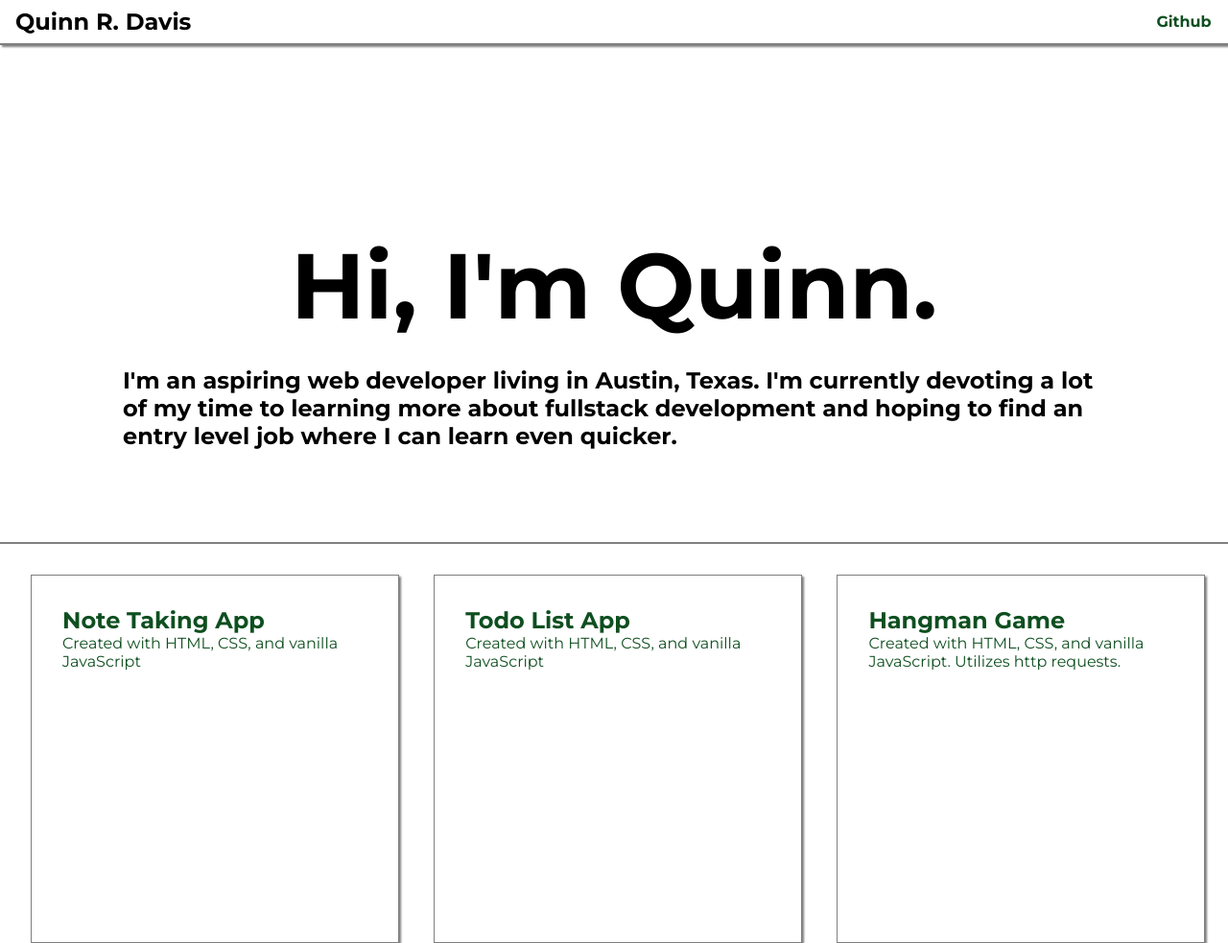
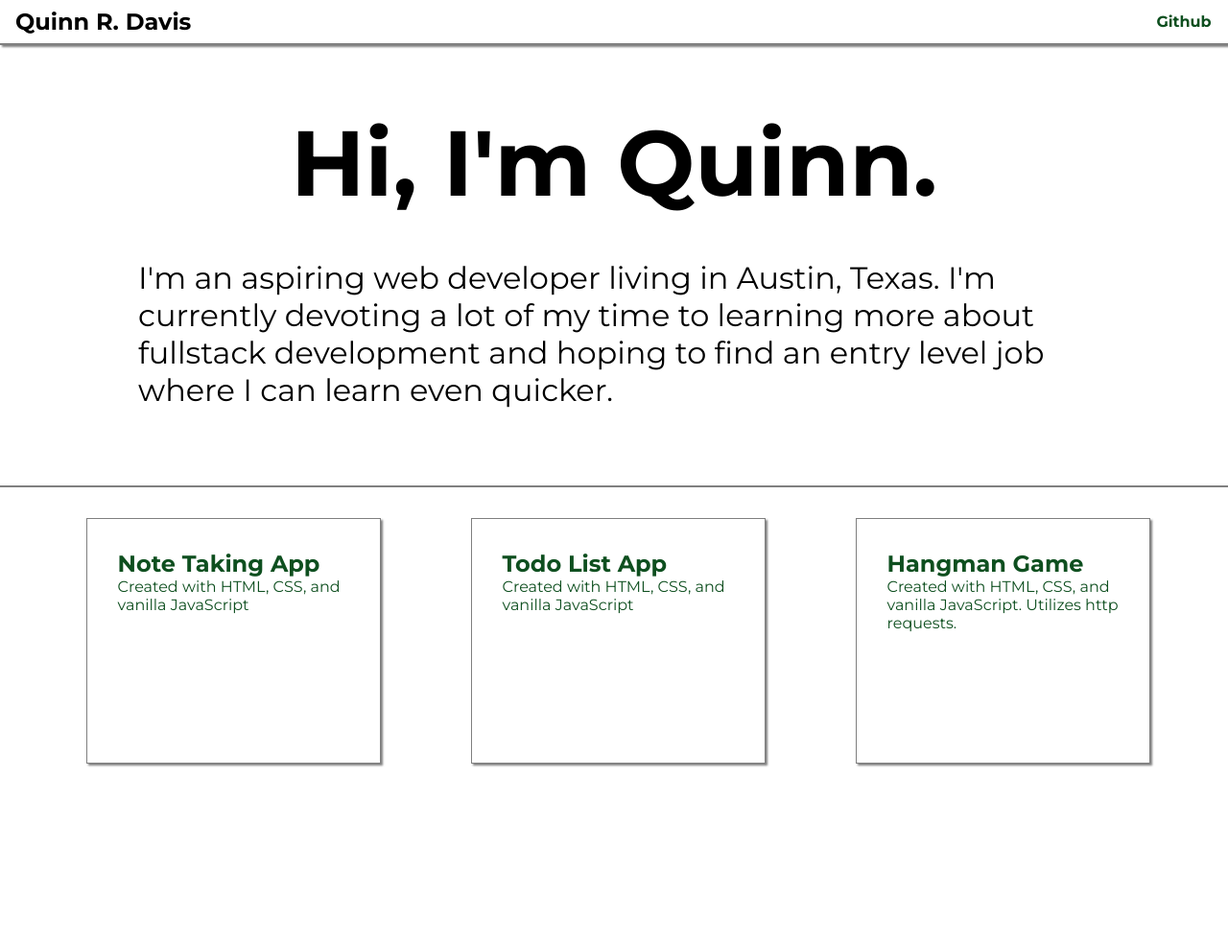
Before and after one commit to quinnrdavis/portfolio-site, a website built with webpack: page public/index.html in a window 1280 px wide. Shown: the whole page at 96% size. After the commit the page ends 800 px from the top, so only its background shows below. Built offline with nearby package versions, Linux system fonts and the light colour scheme.

Commit message:
updated styles to be mobile-first and responsive

```diff
--- a/public/styles/styles.css
+++ b/public/styles/styles.css
@@ -45,29 +45,27 @@ body {
 }
 
 .greeting {
-  margin-top: 6rem;
+  margin-top: 2rem;
   text-align: center;
-  padding: 6rem 0;
   border-bottom: 2px solid gray;
 }
 
 .greeting h1 {
-  font-size: 6rem;
+  font-size: 3rem;
 }
 
 .greeting h2 {
-  margin-top: 1.6rem;
+  font-size: 1rem;
+  font-weight: lighter;
+  padding: 1rem;
+  margin: 1.6rem 0;
   text-align: left;
-  padding: 0 8rem;
 }
 
 .project {
-  display: inline-block;
-  width: 30%;
-  height: 24rem;
-  vertical-align: top;
+  display: block;
   padding: 2rem;
-  margin: 2rem 0 0 2rem;
+  margin: 2rem;
   border: 1px solid rgba(0, 0, 0, 0.5);
   box-shadow: 2px 2px 2px rgba(0, 0, 0, 0.5);
   text-decoration: none;
@@ -78,5 +76,35 @@ body {
 .project:active,
 .project:focus {
   box-shadow: 4px 4px 4px rgba(0, 0, 0, 0.5);
-  margin: calc(2rem - 2px) 2px 0 calc(2rem - 2px);
 }
+
+@media (min-width: 43.75rem) {
+  .greeting {
+    margin-top: 4rem;
+    padding-bottom: 4rem;
+  }
+
+  .greeting h1 {
+    font-size: 6rem;
+  }
+
+  .greeting h2 {
+    font-size: 2rem;
+    width: 80%;
+    margin: 1.6rem 10vw 0 10vw;
+  }
+
+  .project {
+    display: inline-block;
+    width: 24%;
+    height: 16rem;
+    vertical-align: top;
+    margin: 2rem 0 0 7vw;
+  }
+
+  .project:hover,
+  .project:active,
+  .project:focus {
+    margin: calc(2rem - 2px) 2px 0 calc(7vw - 2px);
+  }
+}
```
